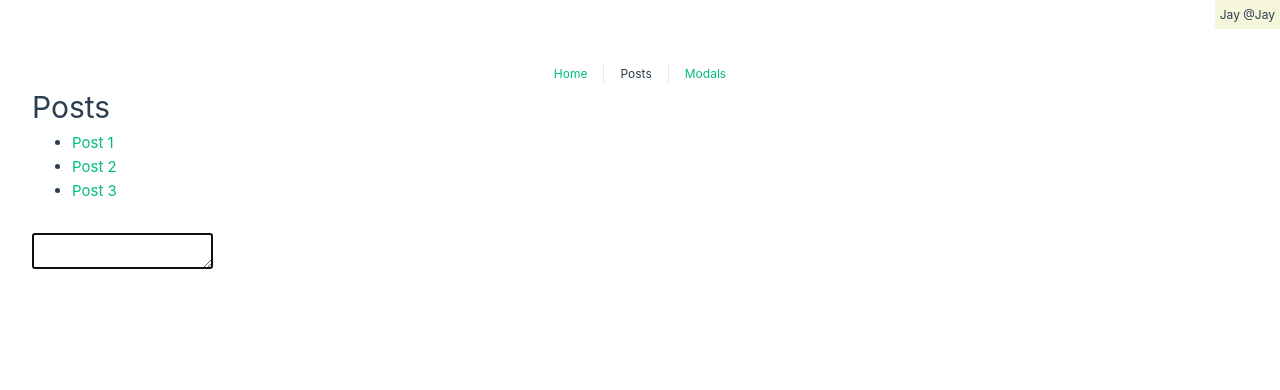
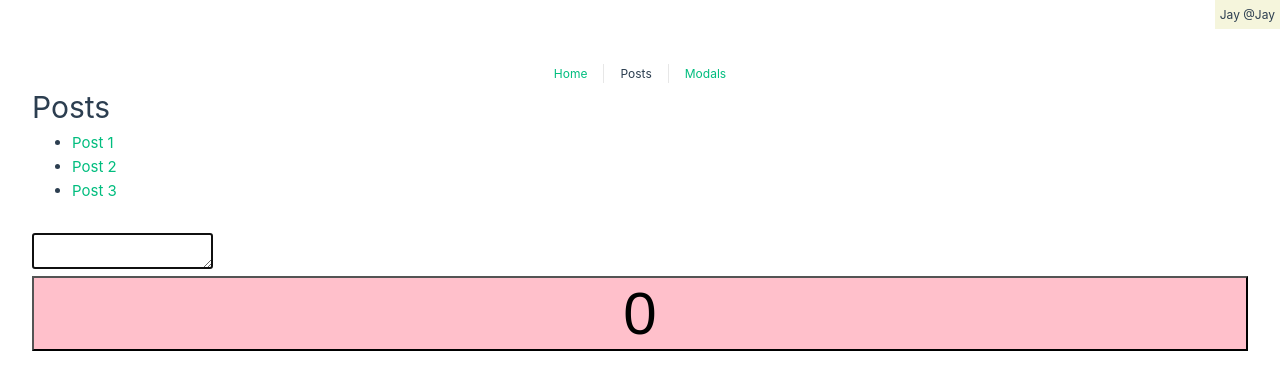
Before and after one commit to jayarredondo/vue-composition-review, a Vue app: page /posts in a window 1280 px wide. Shown: the top 390 px of the page. Built offline with nearby package versions, Linux system fonts and the light colour scheme.

Commit message:
learned about composables

```diff
--- /dev/null
+++ b/src/use/useCounter.js
@@ -0,0 +1,43 @@
+import { reactive, computed, watch, nextTick } from "vue";
+
+// COMPOSABLE
+// Move reactive object outside of composable to assert a global reactive object.
+const counterData = reactive({
+  count: 0,
+  title: "My Counter",
+});
+
+export function useCounter() {
+  // Using reactive objects: using the reactive() method, you can pass an object with properties that can be manipulated and updated. 2 way binding.
+
+
+  // watch properties allow us  to listen to whenever a reactive object changes, and then perform a task when the event occurs.
+  watch(
+    () => counterData.count,
+    (newCount, oldCount) => {
+      console.log("newCount", newCount);
+      if (newCount === 20) {
+        alert("Way to go! You made it to 20!");
+      }
+    }
+  );
+
+  // computed properties are generated based on reactive data, which are cached, and only update when their dependencies change.
+  // to create computed property
+  const oddOrEven = computed(() => {
+    return counterData.count % 2 === 0 ? "even" : "odd";
+  });
+
+  const increaseCounter = async (amount, e) => {
+    // console.log(e)
+    counterData.count += amount;
+
+    // nextTick() waits until the DOM updates before doing something else. It is an async function!
+    await nextTick(
+      console.log("Do something when counter has updated in the DOM.")
+    );
+  };
+  const decreaseCounter = (amount) => (counterData.count -= amount);
+
+  return {counterData, oddOrEven, increaseCounter, decreaseCounter}
+}
--- a/src/views/HomeView.vue
+++ b/src/views/HomeView.vue
@@ -40,8 +40,9 @@ export default {
 
 // all this code is ran before the component is created.
 <script setup>
-import { ref, reactive, computed, watch, onMounted, nextTick } from "vue";
+import { ref, onMounted } from "vue";
 import { vAutofocus } from '@/directives/vAutoFocus';
+import { useCounter } from "../use/useCounter";
 
 // Non-Reactive data can be stored in a const as well.
 
@@ -54,42 +55,43 @@ onMounted(() => {
   console.log("Do stuff related to title.")
   appTitleRef.value
 })
+
+const { counterData, increaseCounter, decreaseCounter } = useCounter();
+
 // const counter = ref(0);
 // const counterTitle = ref("My Counter");
 
-// Using reactive objects: using the reactive() method, you can pass an object with properties that can be manipulated and updated. 2 way binding.
-const counterData = reactive({
-  count: 0,
-  title: "My Counter",
-});
+// // Using reactive objects: using the reactive() method, you can pass an object with properties that can be manipulated and updated. 2 way binding.
+// const counterData = reactive({
+//   count: 0,
+//   title: "My Counter",
+// });
 
-// watch properties allow us  to listen to whenever a reactive object changes, and then perform a task when the event occurs.
-watch(
-  () => counterData.count,
-  (newCount, oldCount) => {
-    console.log("newCount", newCount);
-    if (newCount === 20) {
-      alert("Way to go! You made it to 20!");
-    }
-  }
-);
+// // watch properties allow us  to listen to whenever a reactive object changes, and then perform a task when the event occurs.
+// watch(
+//   () => counterData.count,
+//   (newCount, oldCount) => {
+//     console.log("newCount", newCount);
+//     if (newCount === 20) {
+//       alert("Way to go! You made it to 20!");
+//     }
+//   }
+// );
 
+// // computed properties are generated based on reactive data, which are cached, and only update when their dependencies change.
+// // to create computed property
+// const oddOrEven = computed(() => {
+//   return counterData.count % 2 === 0 ? "even" : "odd";
+// });
 
+// const increaseCounter = async (amount, e) => {
+//   // console.log(e)
+//   counterData.count += amount;
 
-// computed properties are generated based on reactive data, which are cached, and only update when their dependencies change.
-// to create computed property
-const oddOrEven = computed(() => {
-  return counterData.count % 2 === 0 ? "even" : "odd";
-});
-
-const increaseCounter = async (amount, e) => {
-  // console.log(e)
-  counterData.count += amount;
-
-  // nextTick() waits until the DOM updates before doing something else. It is an async function!
-  await nextTick(console.log("Do something when counter has updated in the DOM."))
-};
-const decreaseCounter = (amount) => (counterData.count -= amount);
+//   // nextTick() waits until the DOM updates before doing something else. It is an async function!
+//   await nextTick(console.log("Do something when counter has updated in the DOM."))
+// };
+// const decreaseCounter = (amount) => (counterData.count -= amount);
 
 onMounted(() => {
   console.log("Do stuff related to counter")
--- a/src/views/PostsView.vue
+++ b/src/views/PostsView.vue
@@ -1,6 +1,10 @@
 <script setup>
 import { vAutofocus } from "@/directives/vAutoFocus";
 import { ref } from "vue";
+
+import { useCounter } from "../use/useCounter.js";
+
+const { counterData, increaseCounter, oddOrEven } = useCounter();
 
 const posts = ref([
   {
@@ -24,11 +28,16 @@ const posts = ref([
 
       <ul>
         <li v-for="post in posts" :key="post.id">
-          <router-link :to="`/postDetail/${post.id}`">{{post.title}}</router-link>
+          <router-link :to="`/postDetail/${post.id}`">{{
+            post.title
+          }}</router-link>
         </li>
       </ul>
 
       <textarea v-autofocus></textarea>
+      <div>
+        <button @click="increaseCounter(1)" class="counter-button" :class="{'yellow' : oddOrEven === 'odd'}">{{ counterData.count }}</button>
+      </div>
     </div>
   </main>
 </template>
@@ -36,4 +45,14 @@ const posts = ref([
 ul {
   margin-bottom: 30px;
 }
+
+.counter-button {
+  font-size: 60px;
+  width: 100%;
+  background-color: pink;
+}
+
+.counter-button.yellow {
+  background-color: yellow;
+}
 </style>
```
